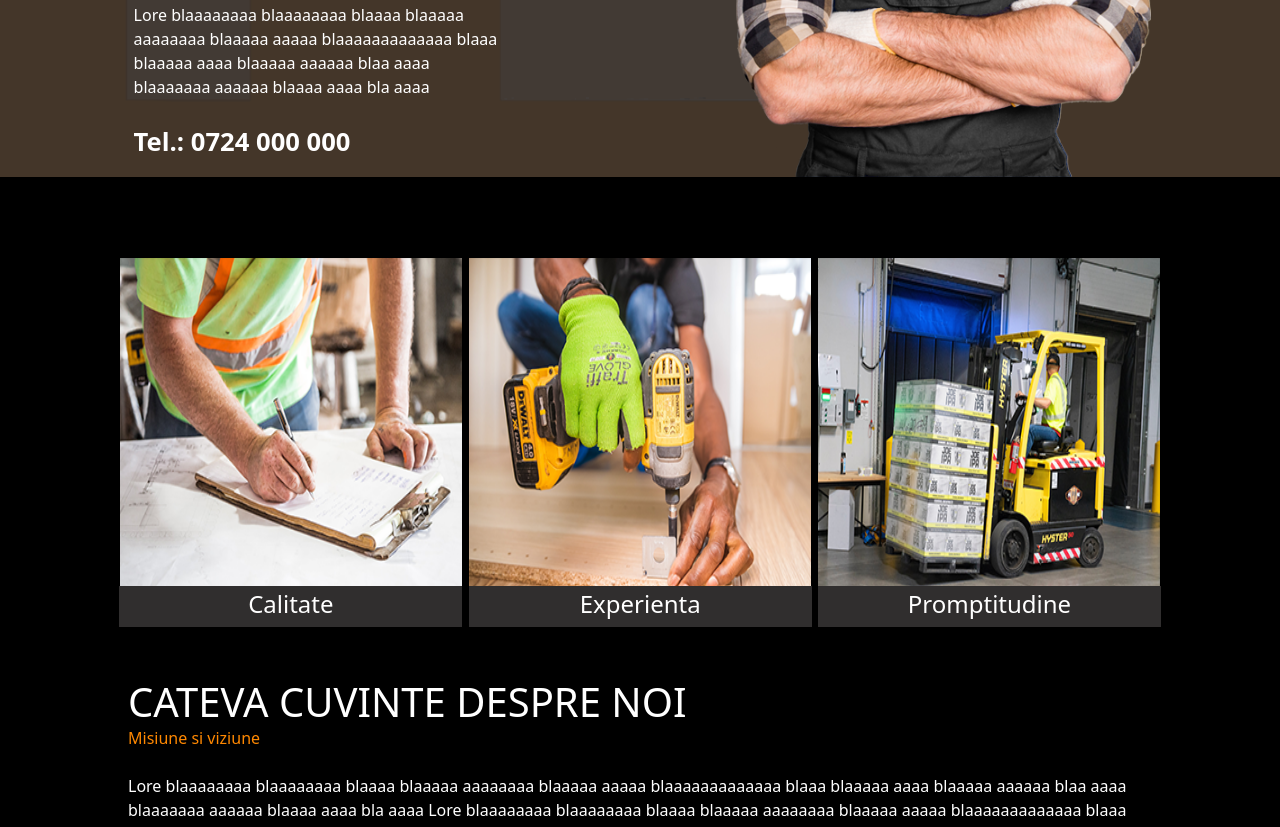
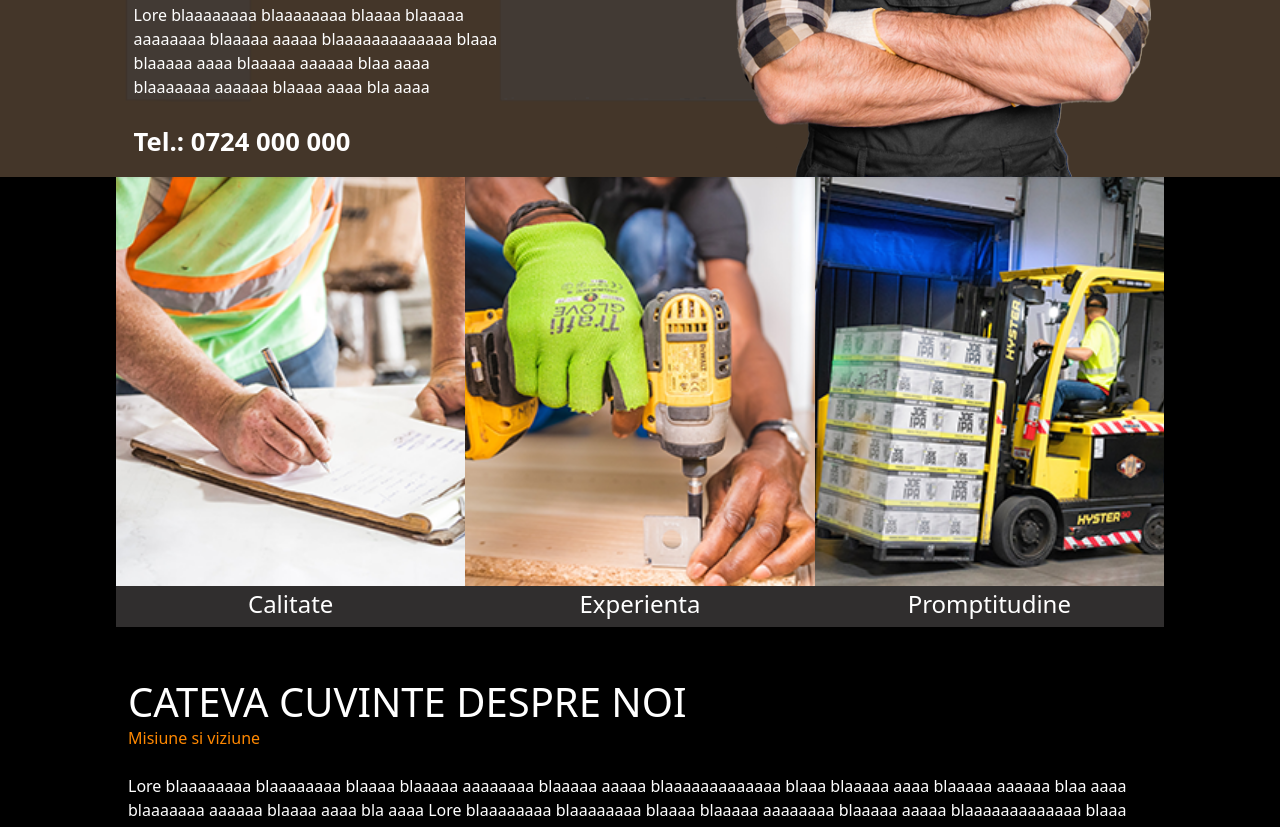
Before and after one commit to StartWebCD/Bau, a plain HTML site: page index.html in a window 1280 px wide. Shown: the part 623-1450 px from the top of the page. Drawn offline with nearby package versions, Linux system fonts and the light colour scheme.

Commit message:
Update index.css
reinceput

```diff
--- a/index.css
+++ b/index.css
@@ -232,11 +232,11 @@ ul li a {
     position: absolute;
     bottom: 0;
     right: 0;
-    left: 1%;
+    left: 0;
     background: rgb(48, 46, 46);
     color: white;
     font-size: 1.5em;
-    width: 98.1%;
+    width: auto;
     text-align: center;
 }
 
@@ -263,7 +263,7 @@ ul li a {
     position: relative;
     background: url(3poze/nenepix.png);
     background-repeat: no-repeat;
-    background-size: 98% 82%;
+    background-size: cover;
     background-position: bottom;
     z-index: 1;
     cursor: pointer;
@@ -273,7 +273,7 @@ ul li a {
     position: relative;
     background: url(3poze/bormasina.png);
     background-repeat: no-repeat;
-    background-size: 98% 82%;
+    background-size: cover;
     background-position: bottom;
     z-index: 1;
     cursor: pointer;
@@ -283,7 +283,7 @@ ul li a {
     position: relative;
     background: url(3poze/stivuitor.png);
     background-repeat: no-repeat;
-    background-size: 98% 82%;
+    background-size: cover;
     background-position: bottom;
     z-index: 1;
     cursor: pointer;
```
